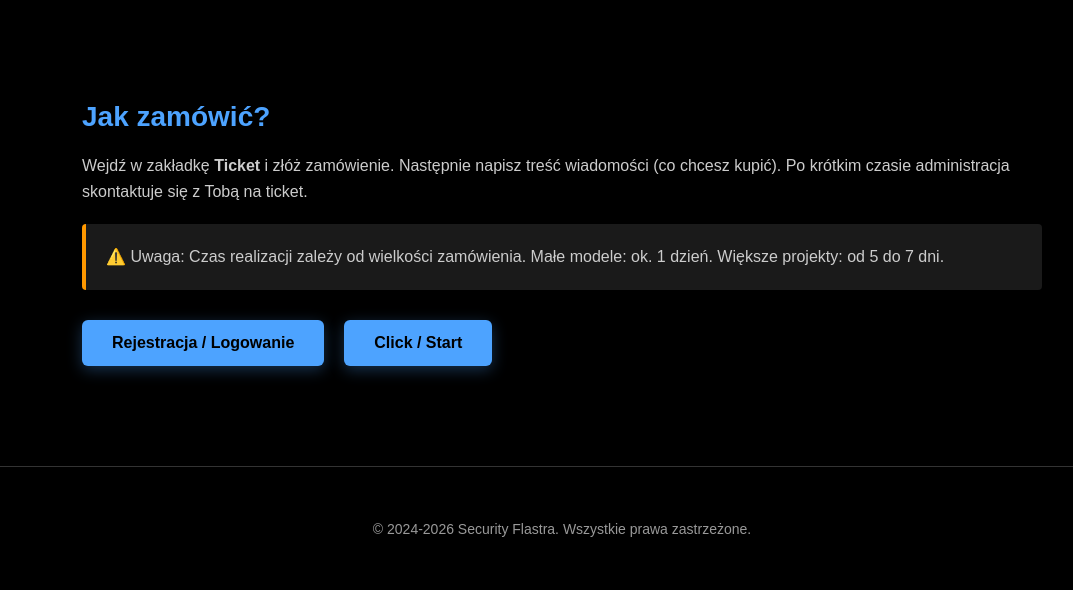
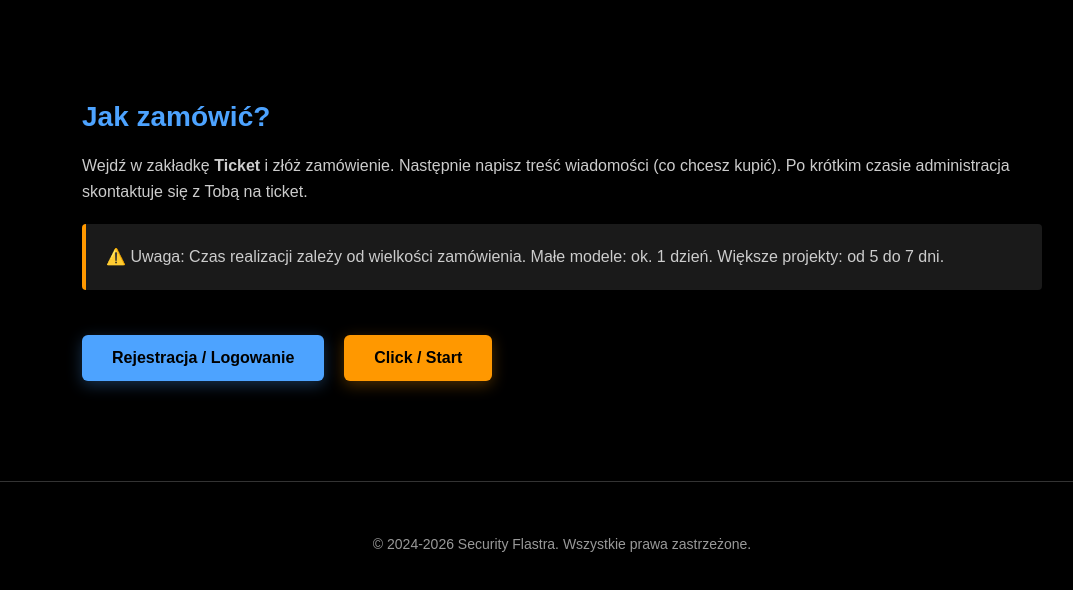
Before and after one commit to kowalskiwojcirch-coder/Seciurityflastra.com, a plain HTML site: page index.html in a window 1280 px wide. Shown: the part 1253-1843 px from the top of the page, without its empty margins (78-1151 px from the left). Drawn offline with Linux system fonts and the light colour scheme.

Commit message:
Zmień przyciski na linki z różnymi kolorami - niebieski i pomarańczowy

```diff
--- a/index.html
+++ b/index.html
@@ -79,8 +79,8 @@
   </p>
 
   <div class="buttons">
-    <button>Rejestracja / Logowanie</button>
-    <button>Click / Start</button>
+    <a href="login.html" class="btn btn-primary">Rejestracja / Logowanie</a>
+    <a href="secretary.html" class="btn btn-secondary">Click / Start</a>
   </div>
 </section>
 
--- a/style.css
+++ b/style.css
@@ -188,26 +188,48 @@ body {
   flex-wrap: wrap;
 }
 
-.buttons button {
+.btn {
+  display: inline-block;
   padding: 14px 30px;
-  background: #4da3ff;
-  color: black;
-  border: none;
+  text-decoration: none;
   border-radius: 6px;
   font-size: 16px;
   font-weight: bold;
   cursor: pointer;
   transition: background 0.3s, transform 0.2s, box-shadow 0.3s;
+  text-align: center;
+  border: none;
+}
+
+.buttons .btn {
+  padding: 14px 30px;
+}
+
+.btn-primary {
+  background: #4da3ff;
+  color: black;
   box-shadow: 0 4px 15px rgba(77, 163, 255, 0.3);
 }
 
-.buttons button:hover {
+.btn-primary:hover {
   background: #3d8ff0;
   transform: translateY(-2px);
   box-shadow: 0 6px 20px rgba(77, 163, 255, 0.5);
 }
 
-.buttons button:active {
+.btn-secondary {
+  background: #ff9800;
+  color: black;
+  box-shadow: 0 4px 15px rgba(255, 152, 0, 0.3);
+}
+
+.btn-secondary:hover {
+  background: #fb8c00;
+  transform: translateY(-2px);
+  box-shadow: 0 6px 20px rgba(255, 152, 0, 0.5);
+}
+
+.btn:active {
   transform: translateY(0);
 }
 
```
